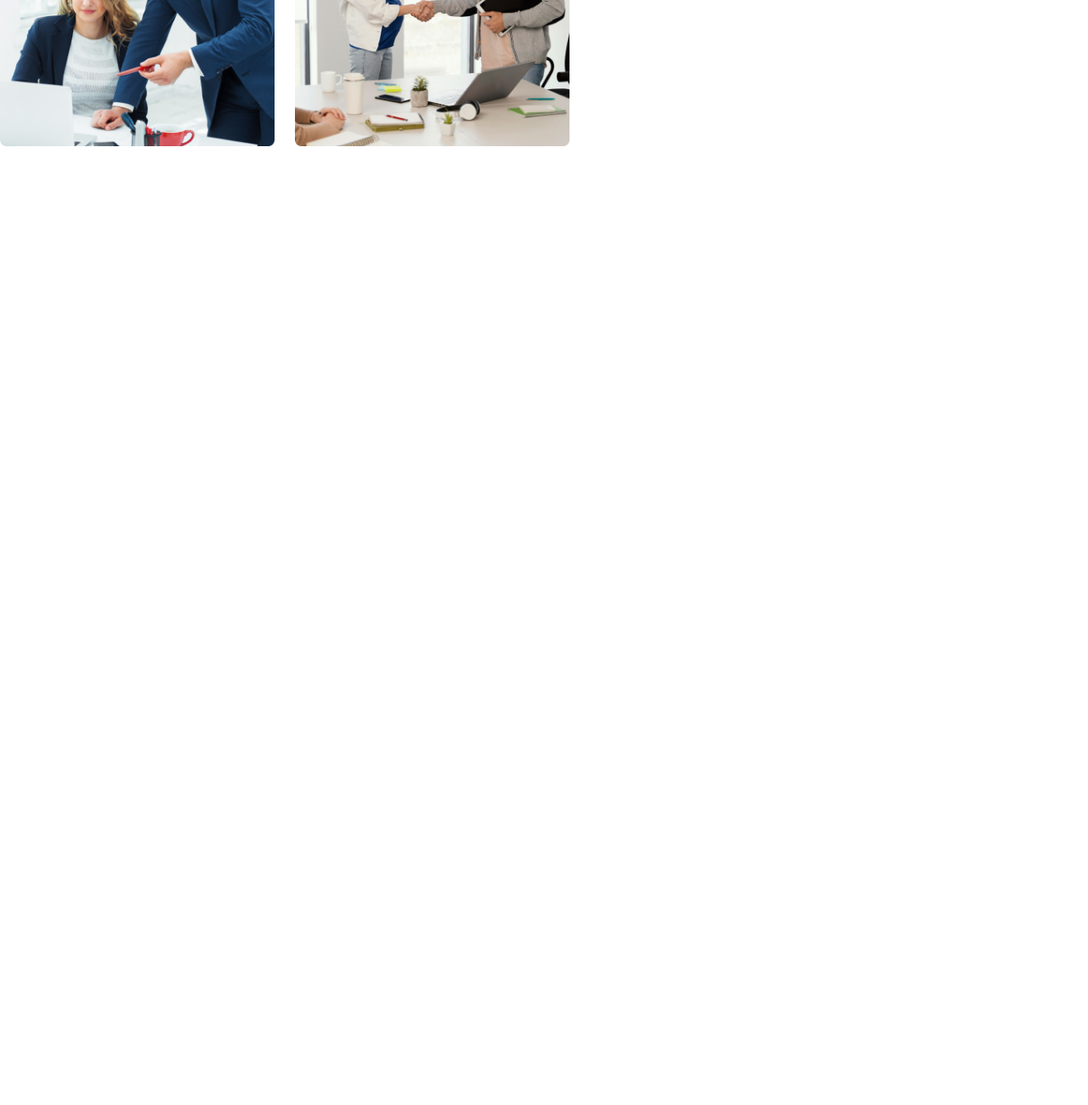
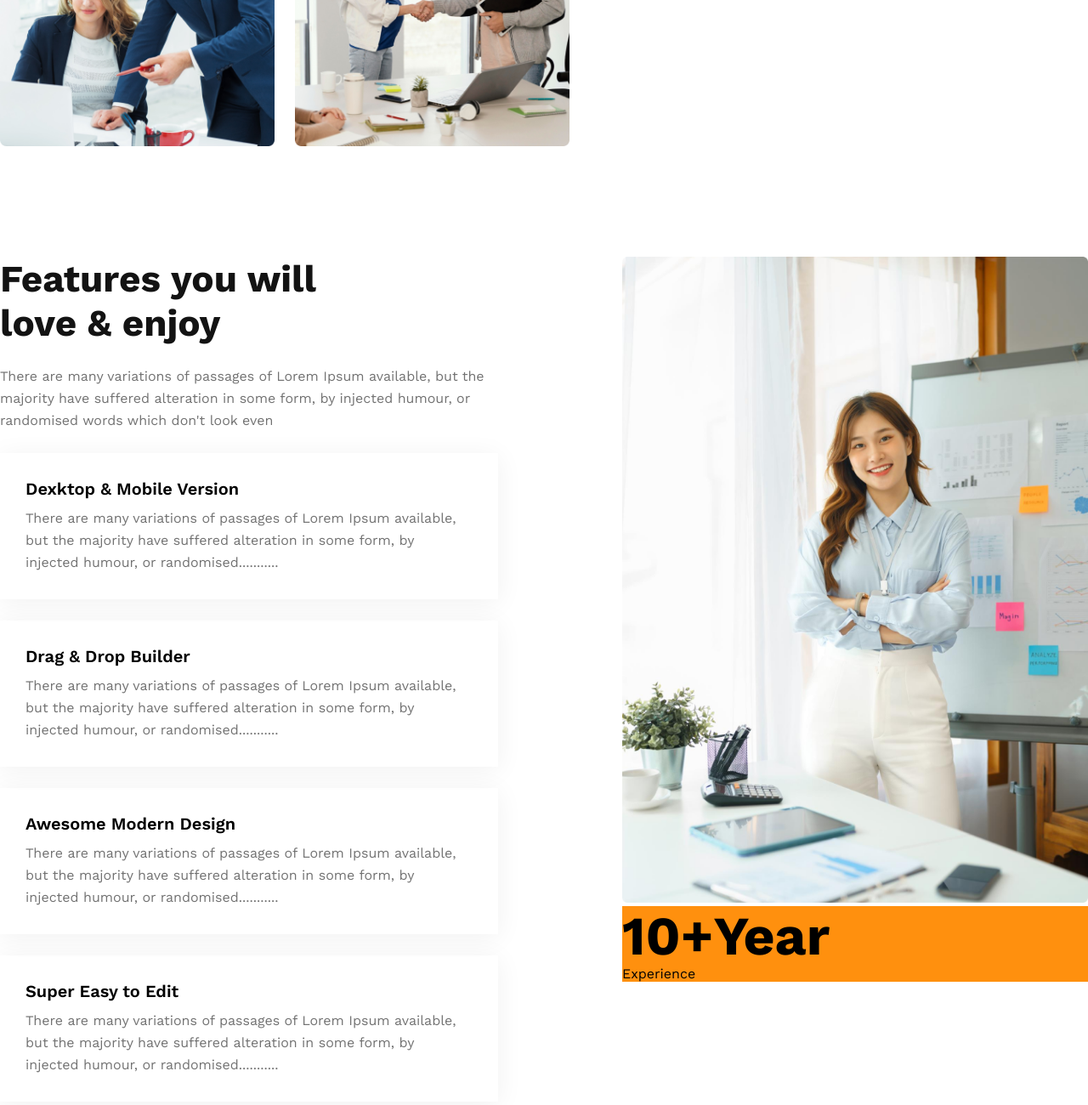
Before and after one commit to refatkhan/g3-architects, a plain HTML site: page index.html in a window 1280 px wide. Shown: the part 1790-3090 px from the top of the page at 85% size. Before the commit the page ends 1962 px from the top, so only its background shows below. Drawn offline with nearby package versions, Linux system fonts and the light colour scheme.

Commit message:
make more details feature section & make responsive

```diff
--- a/index.html
+++ b/index.html
@@ -49,11 +49,55 @@
                 </div>
                 <div class="feature-text">
                     <h3> <span class="quick">Quick list</span> of Our <span class="feature">Features</span></h3>
-                <p class="all-p">
-                    There are many variations of passages of Lorem Ipsum available, but the majority have suffered
-                    alteration in some form, by injected humour, or randomised words which don't look even
-                </p>
-                <a href=""><button class="primary-button">Explore More</button></a>
+                    <p class="all-p">
+                        There are many variations of passages of Lorem Ipsum available, but the majority have suffered
+                        alteration in some form, by injected humour, or randomised words which don't look even
+                    </p>
+                    <a href=""><button class="primary-button">Explore More</button></a>
+                </div>
+            </div>
+        </section>
+
+        <section class="more-features">
+            <div class="feature-details flex">
+                <div class="feature-details-content">
+                    <div class="feature-details-header">
+                        <h3>Features you will love & enjoy</h3>
+                    <p class="all-p">There are many variations of passages of Lorem Ipsum available, but the majority
+                        have suffered
+                        alteration in some form, by injected humour, or randomised words which don't look even</p>
+                    </div>
+                    <div class="feature-options">
+                        <h6>Dexktop & Mobile Version</h6>
+                        <p class="all-p">There are many variations of passages of Lorem Ipsum available, but the
+                            majority have suffered alteration in some form, by injected humour, or randomised...........
+                        </p>
+                    </div>
+                    <div class="feature-options">
+                        <h6>Drag & Drop Builder</h6>
+                        <p class="all-p">There are many variations of passages of Lorem Ipsum available, but the
+                            majority have suffered alteration in some form, by injected humour, or randomised...........
+                        </p>
+                    </div>
+                    <div class="feature-options">
+                        <h6>Awesome Modern Design</h6>
+                        <p class="all-p">There are many variations of passages of Lorem Ipsum available, but the
+                            majority have suffered alteration in some form, by injected humour, or randomised...........
+                        </p>
+                    </div>
+                    <div class="feature-options">
+                        <h6>Super Easy to Edit</h6>
+                        <p class="all-p">There are many variations of passages of Lorem Ipsum available, but the
+                            majority have suffered alteration in some form, by injected humour, or randomised...........
+                        </p>
+                    </div>
+                </div>
+                <div class="feature-details-image">
+                    <img src="./images/architect.png" alt="">
+
+                        <p class="years">10+Year</p>
+                        <p>Experience</p>
+
                 </div>
             </div>
         </section>
--- a/style.css
+++ b/style.css
@@ -96,32 +96,75 @@ header{
     grid-template-columns: repeat(2,1fr);
     gap: 24px;
 }
+/* feature-details */
+.feature-details{
+    margin: 130px 0;
+    gap: 146px;
+    justify-content: space-between;
+}
+.feature-details-content{
+    max-width: 586px;
+}
+.feature-details-content h3{
+    max-width: 468px;
+    margin-bottom: 24px;
+}
+.feature-options{
+    padding: 30px 42px 30px 30px;
+    box-shadow: 0 4px 30px 0 rgba(0, 0, 0, 0.06);
+    margin:25px 0;
+}
+.feature-options h6{
+    font-size: 1.25rem;
+    font-weight: 600;
+    margin-bottom: 10px;
+}
+.feature-details-image  p{
+    background-color: #FF900E;
+}
+.years{
+font-size: 4rem;
+font-weight: bold;
+line-height: 70px;
+/* color: #FFFFFF; */
+}
+.experience p{
+    font-size: 1.6rem;
+    font-weight: 500;
+
+
+
+}
 
 /* responsive */
 @media screen and (max-width:576px) {
     .nav-title,
-    .feature-content{
+    .feature-content,
+    .feature-details{
         flex-direction: column;
         justify-content: space-around;
     }
-
     .nav-title a{
-
         margin-left: 15px;
         margin-top: 30px;
     }
-    .feature-text{
+    .feature-text,.feature-details{
         text-align: center;
+    }
+    .feature-details{
+        gap: 50px;
     }
 }
 @media screen and (min-width:576px) and (max-width:992px) {
     .nav-title{
         justify-content: space-around;
     }
-    .feature-content{
+    .feature-content,
+    .feature-details{
         flex-direction: column;
     }
-    .feature-text{
+    .feature-text, .feature-details{
         text-align: center;
+        align-items: center;
     }
 }
```
